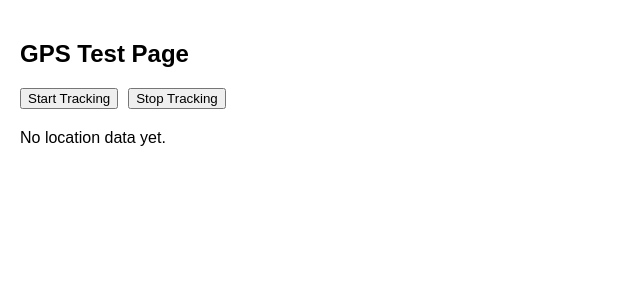
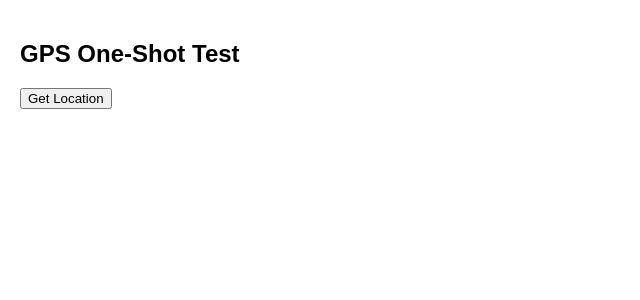
Before and after one commit to FLEXCOIN1/fyts-run-app, a React (Create React App) app: page / in a window 1280 px wide. Shown: the top 300 px of the page, without its empty margins (0-640 px from the left). Built offline with nearby package versions, Linux system fonts and the light colour scheme; the HTML template or start-up script is replaced by a standard one.

Commit message:
Simple GPS one-shot test

```diff
--- a/src/App.tsx
+++ b/src/App.tsx
@@ -1,8 +1,8 @@
 import React from 'react';
-import GpsTest from "./components/GpsTest";
+import GpsOneShot from "./components/GpsOneShot";
 
 function App() {
-  return <GpsTest />;
+  return <GpsOneShot />;
 }
 
 export default App;
--- /dev/null
+++ b/src/components/GpsOneShot.tsx
@@ -0,0 +1,43 @@
+import { useState } from "react";
+
+export default function GpsOneShot() {
+  const [coords, setCoords] = useState<{ lat: number; lon: number } | null>(null);
+  const [error, setError] = useState<string | null>(null);
+
+  const getLocation = () => {
+    if ("geolocation" in navigator) {
+      navigator.geolocation.getCurrentPosition(
+        (pos) => {
+          setCoords({
+            lat: pos.coords.latitude,
+            lon: pos.coords.longitude,
+          });
+          setError(null);
+          console.log("Got location:", pos.coords.latitude, pos.coords.longitude);
+        },
+        (err) => {
+          setError(err.message);
+          console.error("GPS error:", err);
+        },
+        { enableHighAccuracy: true, timeout: 10000 }
+      );
+    } else {
+      setError("Geolocation not supported in this browser.");
+    }
+  };
+
+  return (
+    <div style={{ padding: "20px", fontFamily: "sans-serif" }}>
+      <h2>GPS One-Shot Test</h2>
+      <button onClick={getLocation}>Get Location</button>
+
+      {coords && (
+        <div style={{ marginTop: "20px" }}>
+          <p>Latitude: {coords.lat}</p>
+          <p>Longitude: {coords.lon}</p>
+        </div>
+      )}
+      {error && <p style={{ color: "red" }}>Error: {error}</p>}
+    </div>
+  );
+}
--- a/src/components/GpsTest.tsx
+++ /dev/null
@@ -1,62 +0,0 @@
-import { useState, useEffect } from "react";
-
-export default function GpsTest() {
-  const [coords, setCoords] = useState<{ lat: number; lon: number } | null>(null);
-  const [watchId, setWatchId] = useState<number | null>(null);
-
-  const startTracking = () => {
-    if ("geolocation" in navigator) {
-      const id = navigator.geolocation.watchPosition(
-        (pos) => {
-          setCoords({
-            lat: pos.coords.latitude,
-            lon: pos.coords.longitude,
-          });
-        },
-        (err) => {
-          console.error("GPS error:", err);
-          alert("Error accessing GPS. Please allow location in MetaMask settings.");
-        },
-        { enableHighAccuracy: true, timeout: 5000, maximumAge: 0 }
-      );
-      setWatchId(id);
-    } else {
-      alert("GPS not supported in this browser.");
-    }
-  };
-
-  const stopTracking = () => {
-    if (watchId !== null) {
-      navigator.geolocation.clearWatch(watchId);
-      setWatchId(null);
-      alert("Tracking stopped.");
-    }
-  };
-
-  useEffect(() => {
-    return () => {
-      if (watchId !== null) {
-        navigator.geolocation.clearWatch(watchId);
-      }
-    };
-  }, [watchId]);
-
-  return (
-    <div style={{ padding: "20px", fontFamily: "sans-serif" }}>
-      <h2>GPS Test Page</h2>
-      <button onClick={startTracking} style={{ marginRight: "10px" }}>
-        Start Tracking
-      </button>
-      <button onClick={stopTracking}>Stop Tracking</button>
-
-      {coords ? (
-        <div style={{ marginTop: "20px" }}>
-          <p>Latitude: {coords.lat}</p>
-          <p>Longitude: {coords.lon}</p>
-        </div>
-      ) : (
-        <p style={{ marginTop: "20px" }}>No location data yet.</p>
-      )}
-    </div>
-  );
-}
```
